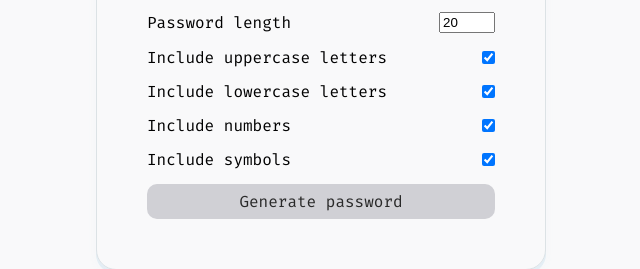
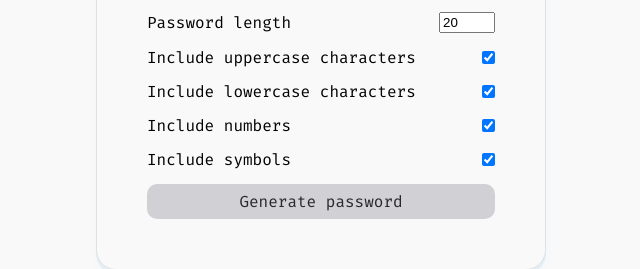
Before and after one commit to sintiathafeny/passwordgenerator, a plain HTML site: page index.html in a window 1280 px wide. Shown: the part 335-604 px from the top of the page, 319-959 px from the left. Drawn offline with Linux system fonts and the light colour scheme.

Commit message:
Update index.html

```diff
--- a/index.html
+++ b/index.html
@@ -5,7 +5,6 @@
     <meta http-equiv="X-UA-Compatible" content="IE=edge">
     <meta name="viewport" content="width=device-width, initial-scale=1.0">
     <link rel="stylesheet" href="style.css">
-    <link rel="stylesheet" href="https://cdnjs.cloudflare.com/ajax/libs/font-awesome/5.15.3/css/brands.min.css" integrity="sha512-apX8rFN/KxJW8rniQbkvzrshQ3KvyEH+4szT3Sno5svdr6E/CP0QE862yEeLBMUnCqLko8QaugGkzvWS7uNfFQ==" crossorigin="anonymous" referrerpolicy="no-referrer" />
     <title>Password Generator</title>
 </head>
 <body>
@@ -24,11 +23,11 @@
                 <input type="number" id="length" min='4' max='20' value='20' />
             </div>
             <div class="setting">
-                <label>Include uppercase letters</label>
+                <label>Include uppercase characters</label>
                 <input type="checkbox" id="uppercase" checked />
             </div>
             <div class="setting">
-                <label>Include lowercase letters</label>
+                <label>Include lowercase characters</label>
                 <input type="checkbox" id="lowercase" checked />
             </div>
             <div class="setting">
```
